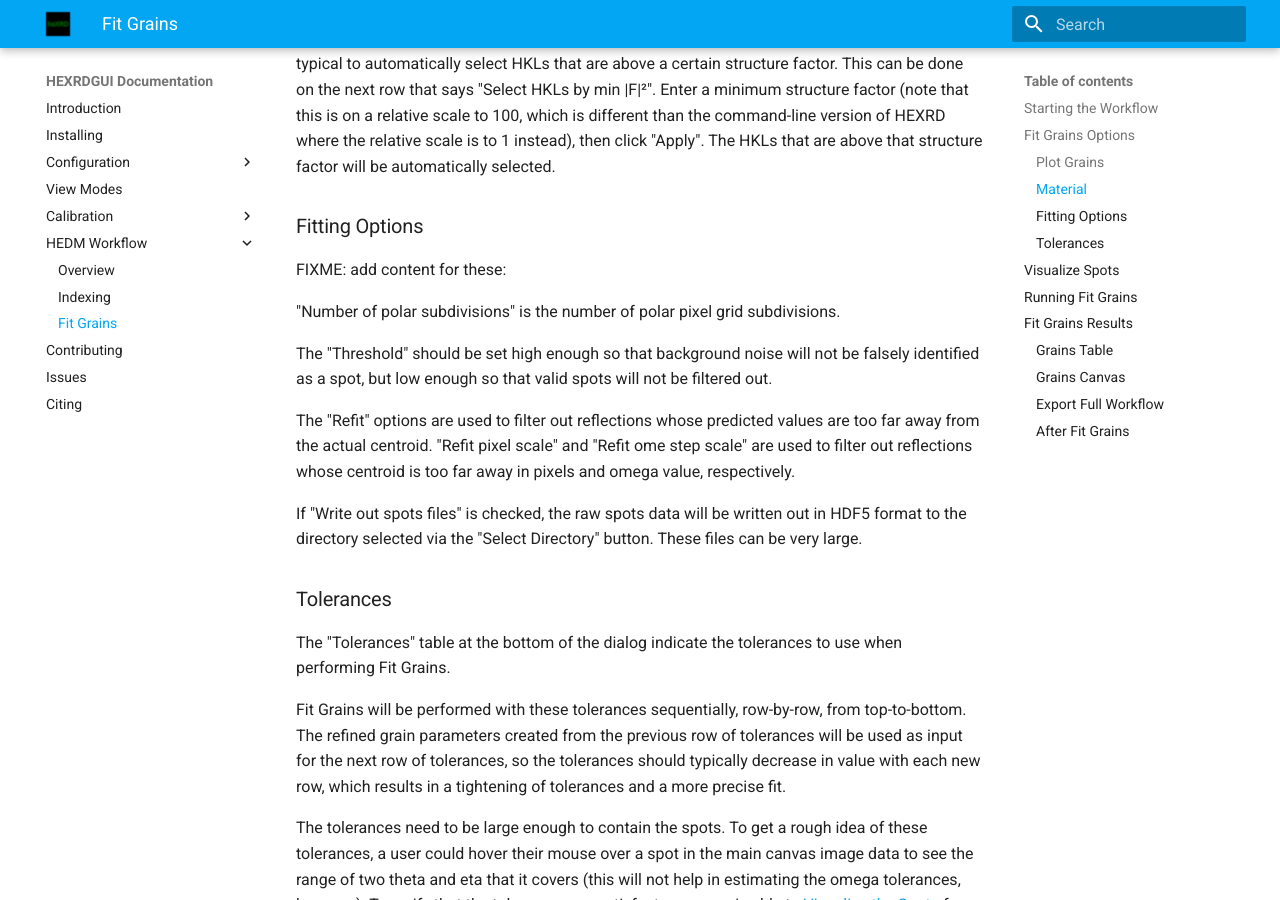
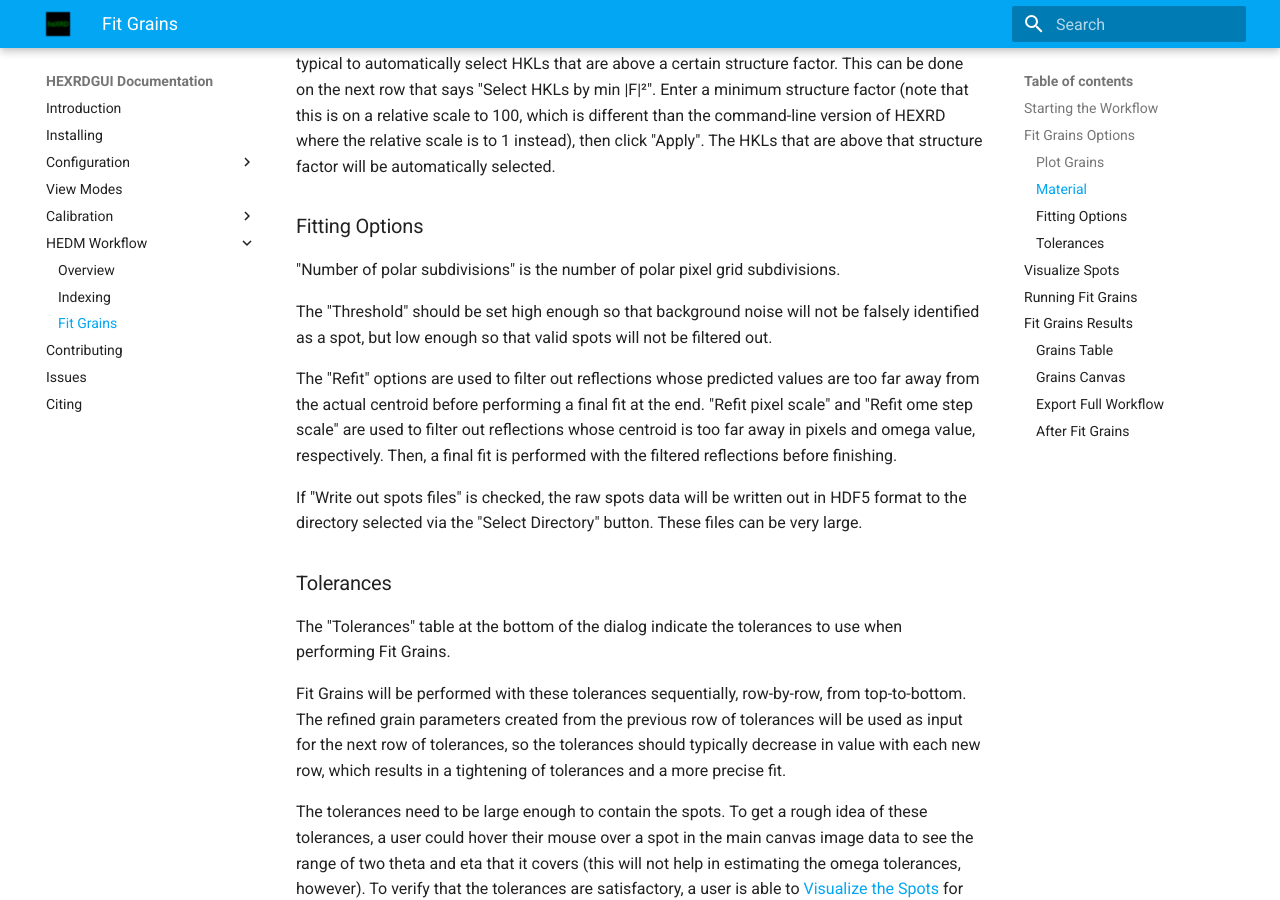
Before and after one commit to HEXRD/hexrdgui-docs, an MkDocs documentation site: the page built from docs/hedm/fit_grains.md, in a window 1280 px wide and 900 px high, scrolled down 1983 px. Built offline with MkDocs 1.6.1 and Material for MkDocs 9.7.7, drawn with Linux system fonts in a browser that asks for light colours.

Commit message:
Clean up refit text a little
There is an actual refit performed. Update the text to reflect this.

Signed-off-by: Patrick Avery <patrick.avery@kitware.com>

```diff
--- a/docs/hedm/fit_grains.md
+++ b/docs/hedm/fit_grains.md
@@ -59,8 +59,6 @@ The HKLs that are above that structure factor will be automatically selected.
 
 ### Fitting Options
 
-FIXME: add content for these:
-
 "Number of polar subdivisions" is the number of polar pixel grid subdivisions.
 
 The "Threshold" should be set high enough so that background noise will not be
@@ -68,9 +66,11 @@ falsely identified as a spot, but low enough so that valid spots will not be
 filtered out.
 
 The "Refit" options are used to filter out reflections whose predicted values
-are too far away from the actual centroid. "Refit pixel scale" and
-"Refit ome step scale" are used to filter out reflections whose centroid is too
-far away in pixels and omega value, respectively.
+are too far away from the actual centroid before performing a final fit at the
+end. "Refit pixel scale" and "Refit ome step scale" are used to filter out
+reflections whose centroid is too far away in pixels and omega value,
+respectively. Then, a final fit is performed with the filtered reflections
+before finishing.
 
 If "Write out spots files" is checked, the raw spots data will be written
 out in HDF5 format to the directory selected via the "Select Directory" button.
```
